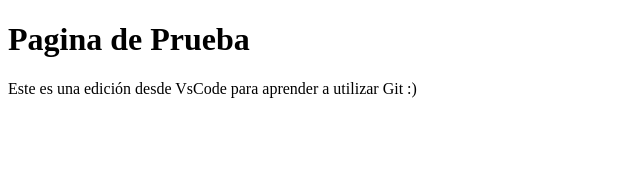
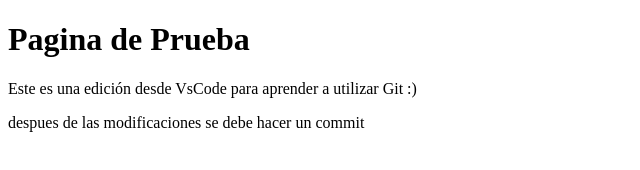
Before and after one commit to gadalos/test-github, a plain HTML site: page index.html in a window 1280 px wide. Shown: the whole page, without its empty margins (0-640 px from the left). Drawn offline with Linux system fonts and the light colour scheme.

Commit message:
Esta es un revision del index

```diff
--- a/index.html
+++ b/index.html
@@ -9,5 +9,6 @@
 <body>
     <h1>Pagina de Prueba</h1>
     <p>Este es una edición desde VsCode para aprender a utilizar Git :)</p>
+    <p>despues de las modificaciones se debe hacer un commit</p>
 </body>
 </html>
```
